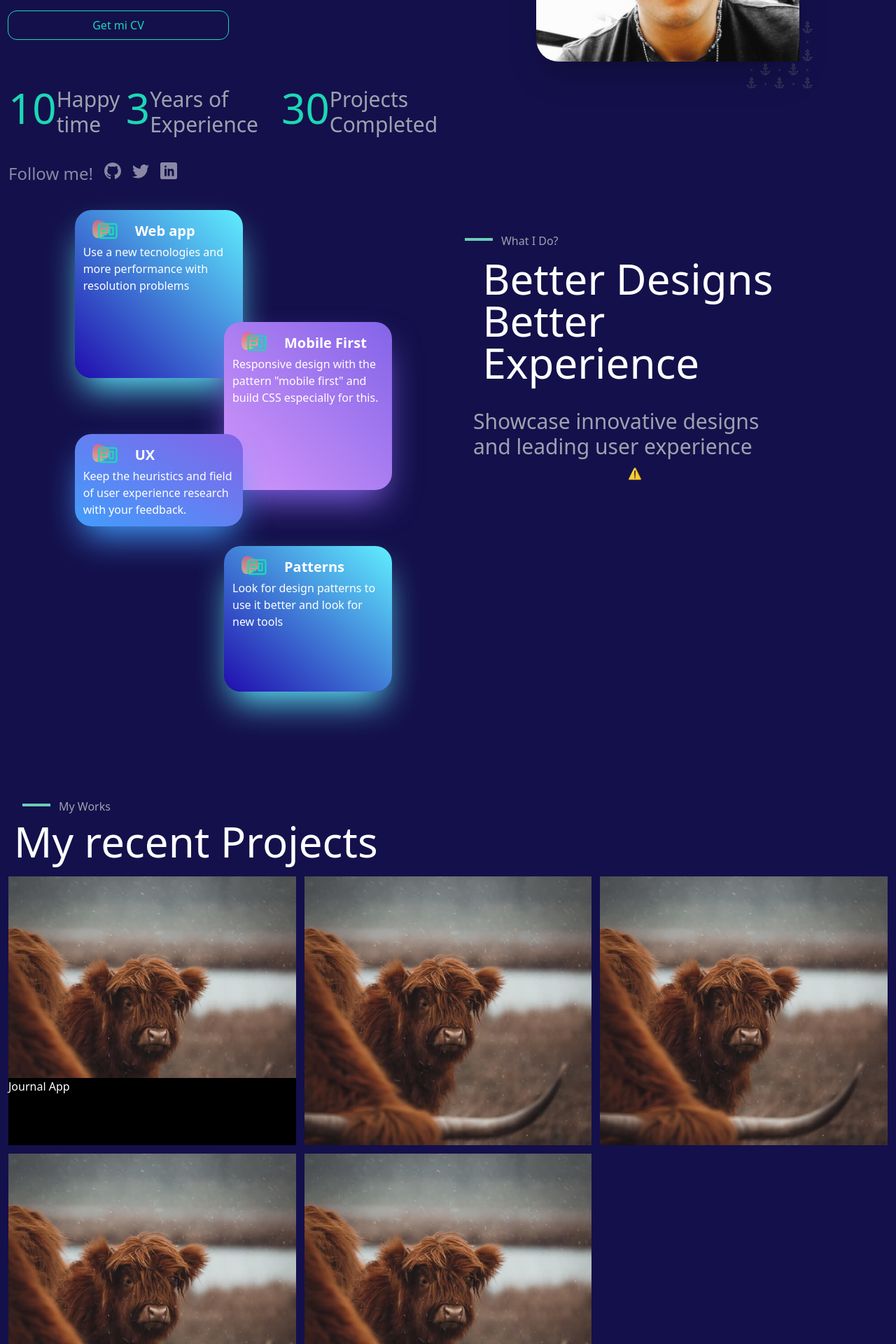
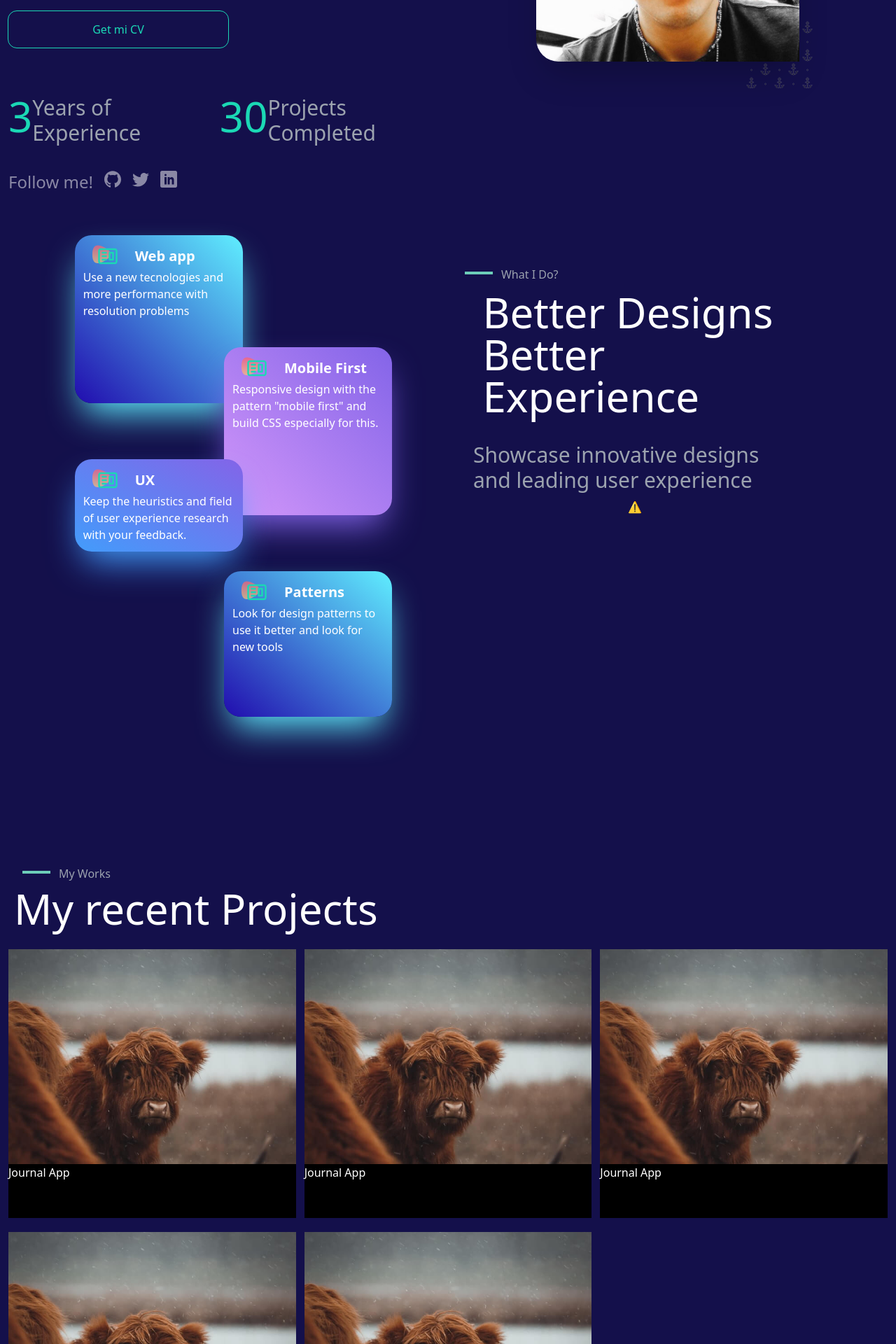
Before and after one commit to AxelTinoco/portafolio, a React (Create React App) app: page / in a window 1280 px wide. Shown: the part 500-2420 px from the top of the page at 70% size. Built offline with nearby package versions, Linux system fonts and the light colour scheme; no server answers.

Commit message:
Fix animated divs

```diff
--- a/src/App.js
+++ b/src/App.js
@@ -23,7 +23,7 @@ function App() {
     <div className="grid grid-cols-12 relative bg-[#14104b] w-screen">
 
       <Navbar />
-      <div className='col-span-12 p-3 flex flex-col h-screen md:flex-row'>
+      <div className='col-span-12 p-3 flex flex-col h-screen md:flex-row leading-9 '>
         <div className="flex w-full md:w-1/2 flex-col h-[50%] md:h-full relative z-50  ">
           <div className="mt-10">
             <p className="text-gray-400 md:text-2xl">Hello I'm</p>
@@ -43,15 +43,15 @@ function App() {
 
           </Player>
           </div>
-          <h1 className="text-white text-6xl flex md:my-10 md:text-7xl ">Christian A. Tinoco</h1>
+          <h1 className="text-white text-5xl sm:text-6xl flex md:my-10 md:text-7xl ">Christian A. Tinoco</h1>
 
           </div>
 
 
 
-          <h2 className="text-gray-400 text-3xl my-4 flex  md:my-10 md:text-5xl" >UX Designer & Frontend Developer</h2>
+          <h2 className="text-gray-400 text-3xl flex  md:my-10 md:text-5xl my-1 " >UX Designer & Frontend Developer</h2>
 
-          <button className="outline-[#1bd8b5] outline-1 outline p-2 w-1/2 rounded-xl cursor-pointer
+          <button className="outline-[#1bd8b5] outline-1 outline p-1 md:p-2 my-2 w-1/2 rounded-xl cursor-pointer
           flex justify-center md:my-8 hover:bg-[#1bd8b5] hover:bg-opacity-20 low-transition ">
             <p className="text-[#1bd8b5]">Get mi CV</p>
           </button>
@@ -61,7 +61,7 @@ function App() {
           <Social/>
         </div>
 
-          <div className="flex w-full md:w-1/2 justify-center h-full items-center relative">
+          <div className="flex w-full md:w-1/2 justify-center h-full  items-end relative md:items-center">
 
                <div className="w-[80%] md:w-[60%] relative">
                <img src={photo} className="w-full rounded-tr-[2rem] rounded-bl-[2rem] shadow-2xl z-10 relative" alt="Axel Tinoco" />
--- /dev/null
+++ b/src/components/AnimatedDiv.js
@@ -0,0 +1,40 @@
+import { useState } from 'react';
+import  {useSpring,animated,config} from 'react-spring'
+
+export const AnimatedDiv = ({id}) => {
+
+    const [mouse, setMouse] = useState(false);
+
+
+    const springHeight = useSpring({
+        from :{ height: "20%"},
+        to: {height :"50%" },
+        config:(config.wobbly),
+        reverse: !mouse
+    })
+
+    const mouseEvent = ( e ,id ) => {
+
+
+        setMouse(true)
+    }
+
+    const mouseLeave = ( e ,id ) => {
+
+        setMouse(false)
+    }
+
+  return (
+
+  <animated.div
+    className='flex w-full h-24 bg-black absolute bottom-0 z-[40]'
+    style={springHeight}
+    // ref = {boxRef}
+    id = {id}
+    onMouseEnter = {(id,e) => mouseEvent(id,e)}
+    onMouseLeave = {(id,e) => mouseLeave(id,e)}
+    >
+
+    <h2 className='text-white'>Journal App</h2>
+</animated.div>)
+};
--- a/src/components/Navbar.js
+++ b/src/components/Navbar.js
@@ -31,7 +31,7 @@ export const Navbar = () => {
                 </div>
 
 
-                <div className='w-2/3 absolute right-0 h-screen  md:w-1/3'>
+                <div className='w-2/3 absolute right-0 h-auto  md:w-1/3 '>
                 <animated.div
                     className={toogle ? 'flex h-screen absolute right-0 top-0 bg-black flex-col p-3  ' : 'flex h-screen absolute right-0 top-0 p-3 justify-center pl-14 '}
                     style={
--- a/src/components/Numbers.js
+++ b/src/components/Numbers.js
@@ -4,13 +4,7 @@ export const Numbers = () => {
 
 
 
-  const { number } = useSpring({
-    from: { number: 89 },
-    to: { number: 10 },
-    delay: 1000,
-    config: { duration: 2000 },
-  }
-  );
+
 
   const { numbertwo } = useSpring({
     from: { numbertwo: 20 },
@@ -29,15 +23,8 @@ export const Numbers = () => {
   );
 
     return (
-        <div className="flex flex-row w-full items-center space-x-2 mt-9 ">
-            <div className='flex'>
-                <animated.span className="text-[#1bd8b5] text-3xl md:text-6xl">
-                  {number.to(n => n.toFixed(0))}
-                </animated.span>
-                <div className='text-gray-400 text-xl md:text-3xl '>
-                  <h2>Happy time</h2>
-                </div>
-              </div>
+        <div className="flex sm:flex-row w-full items-center justify-around sm:space-x-2 md:mt-9  ">
+
 
               <div className='flex'>
                 <animated.span className="text-[#1bd8b5] text-3xl md:text-6xl">
--- a/src/components/sections/SectionContact.js
+++ b/src/components/sections/SectionContact.js
@@ -7,7 +7,7 @@ import line from '../../assets/svg/line.svg'
 
 export const SectionContact = () => {
     return (
-        <div className="col-span-12 h-contain md:h-[70vh] flex flex-col md:flex-row">
+        <div className="col-span-12 h-contain md:h-[70vh] flex flex-col md:flex-row-reverse">
             <div className='md:w-1/2 flex h-full flex-col w-full'>
                 <div className='w-full p-3 md:space-y-4'>
                     <h3 className="text-gray-400 flex mt-5"><span><img src={line} alt="line" className="mx-3" /></span>Contact Me!</h3>
--- a/src/components/sections/SectionTwo.js
+++ b/src/components/sections/SectionTwo.js
@@ -6,7 +6,7 @@ import { CgWebsite } from "react-icons/cg"
 
 export const SectionTwo = () => {
   return (
-    <div className="col-span-12 grid grid-cols-12 md:grid-rows-5 grid-rows-6  h-screen bg-[#14104b]">
+    <div className="col-span-12 grid grid-cols-12 md:grid-rows-5 grid-rows-6 my-9 h-screen bg-[#14104b]">
       <div className="col-span-2 col-start-2">
         <div className="flex bg-gradient-to-tr from-[#210cae] to-[#60efff] w-60 h-60 flex-col rounded-3xl p-3
               shadow-2xl shadow-[#60efff]"
@@ -26,7 +26,7 @@ export const SectionTwo = () => {
         </div>
       </div>
 
-      <div className="col-start-4 col-span-2 row-start-2">
+      <div className="md:col-start-4 md:col-span-2 row-start-2 col-start-3">
         <div className="flex bg-gradient-to-tr from-[#d397fa] to-[#8364e8] w-60 h-48 md:h-60  flex-col rounded-3xl p-3
               shadow-2xl shadow-[#8364e8]"
 
@@ -65,7 +65,7 @@ export const SectionTwo = () => {
         </div>
       </div>
 
-      <div className="col-span-2 col-start-4 row-start-4">
+      <div className="col-span-2 md:col-start-4 row-start-4 col-start-3">
         <div className="flex bg-gradient-to-tr from-[#210cae] to-[#60efff] w-60 md:h-52  flex-col rounded-3xl p-3
               shadow-2xl shadow-[#60efff]"
 
@@ -85,7 +85,7 @@ export const SectionTwo = () => {
       </div>
 
 
-      <div className="col-span-12 flex p-3 md:col-start-7 flex-col md:col-end-12">
+      <div className="col-span-12 flex p-3 md:col-start-7 flex-col md:col-end-12 my-3">
 
         <h3 className="text-gray-400 flex mt-5"><span><img src={line} alt="line" className="mx-3" /></span> What I Do?</h3>
 
--- a/src/components/sections/SectionWorks.js
+++ b/src/components/sections/SectionWorks.js
@@ -1,9 +1,12 @@
 import line from '../../assets/svg/line.svg'
 import foto from '../../assets/img/foto.jpg'
+import { AnimatedDiv } from '../AnimatedDiv';
 
 export const SectionWorks = () => {
+
+
     return (
-        <div className="col-span-12 p-3 grid grid-cols-12 h-full gap-3">
+        <div className="col-span-12 p-3 grid grid-cols-12 h-full gap-3 mt-6">
             <div className='col-span-12  p-2 h-32 flex flex-col  gap-2'>
                 <h3 className="text-gray-400 flex mt-5"><span><img src={line} alt="line" className="mx-3" /></span>My Works</h3>
                 <h2 className='text-white text-2xl md:text-6xl'>My recent Projects</h2>
@@ -14,31 +17,35 @@ export const SectionWorks = () => {
                     <img src={foto} alt="" className='w-full h-full object-cover'/>
                 </div>
 
-                <div className='flex w-full h-24 bg-black absolute bottom-0 z-20'>
-                    <h2 className='text-white'>Journal App</h2>
-                </div>
+               <AnimatedDiv id={1}/>
 
             </div>
-            <div className='col-span-12 md:col-span-4 bg-black h-96 my-4 md:m-0'>
+            <div className='col-span-12 md:col-span-4 bg-black h-96 my-4 md:m-0 relative'>
                 <div className='w-full h-full flex'>
                     <img src={foto} alt="" className='w-full h-full object-cover'/>
                 </div>
+
+                <AnimatedDiv id={2}/>
             </div>
-            <div className='col-span-12 md:col-span-4 bg-black h-96 my-4 md:m-0'>
+            <div className='col-span-12 md:col-span-4 bg-black h-96 my-4 md:m-0 relative'>
                 <div className='w-full h-full flex'>
                     <img src={foto} alt="" className='w-full h-full object-cover'/>
                 </div>
+                <AnimatedDiv id={3} />
             </div>
-            <div className='col-span-12 md:col-span-4 bg-black h-96 my-4 md:m-0'>
+            <div className='col-span-12 md:col-span-4 bg-black h-96 my-4 md:m-0 relative'>
                 <div className='w-full h-full flex'>
                     <img src={foto} alt="" className='w-full h-full object-cover'/>
                 </div>
+
+                <AnimatedDiv id={4}/>
             </div>
 
-            <div className='col-span-12 md:col-span-4 bg-black h-96 my-4 md:m-0'>
+            <div className='col-span-12 md:col-span-4 bg-black h-96 my-4 md:m-0 relative'>
                 <div className='w-full h-full flex'>
                     <img src={foto} alt="" className='w-full h-full object-cover'/>
                 </div>
+                <AnimatedDiv id={5}/>
             </div>
         </div>
 
--- a/src/index.css
+++ b/src/index.css
@@ -502,6 +502,10 @@ Ensure the default browser behavior of the `hidden` attribute.
   bottom: -10%;
 }
 
+.bottom-0 {
+  bottom: 0px;
+}
+
 .right-0 {
   right: 0px;
 }
@@ -516,94 +520,6 @@ Ensure the default browser behavior of the `hidden` attribute.
 
 .-top-3 {
   top: -0.75rem;
-}
-
-.top-16 {
-  top: 4rem;
-}
-
-.left-10 {
-  left: 2.5rem;
-}
-
-.top-14 {
-  top: 3.5rem;
-}
-
-.top-20 {
-  top: 5rem;
-}
-
-.top-\[\] {
-  top: ;
-}
-
-.top-\[4\.5\] {
-  top: 4.5;
-}
-
-.top-\[4\.5rem\] {
-  top: 4.5rem;
-}
-
-.left-12 {
-  left: 3rem;
-}
-
-.left-14 {
-  left: 3.5rem;
-}
-
-.left-8 {
-  left: 2rem;
-}
-
-.left-6 {
-  left: 1.5rem;
-}
-
-.top-32 {
-  top: 8rem;
-}
-
-.top-44 {
-  top: 11rem;
-}
-
-.top-40 {
-  top: 10rem;
-}
-
-.top-3 {
-  top: 0.75rem;
-}
-
-.top-36 {
-  top: 9rem;
-}
-
-.top-9 {
-  top: 2.25rem;
-}
-
-.top-12 {
-  top: 3rem;
-}
-
-.top-24 {
-  top: 6rem;
-}
-
-.top-28 {
-  top: 7rem;
-}
-
-.top-1 {
-  top: 0.25rem;
-}
-
-.bottom-0 {
-  bottom: 0px;
 }
 
 .z-50 {
@@ -622,12 +538,12 @@ Ensure the default browser behavior of the `hidden` attribute.
   z-index: 20;
 }
 
+.z-\[40\] {
+  z-index: 40;
+}
+
 .z-\[100\] {
   z-index: 100;
-}
-
-.z-40 {
-  z-index: 40;
 }
 
 .col-span-12 {
@@ -642,8 +558,8 @@ Ensure the default browser behavior of the `hidden` attribute.
   grid-column-start: 2;
 }
 
-.col-start-4 {
-  grid-column-start: 4;
+.col-start-3 {
+  grid-column-start: 3;
 }
 
 .row-start-2 {
@@ -658,9 +574,14 @@ Ensure the default browser behavior of the `hidden` attribute.
   grid-row-start: 4;
 }
 
-.my-4 {
-  margin-top: 1rem;
-  margin-bottom: 1rem;
+.my-1 {
+  margin-top: 0.25rem;
+  margin-bottom: 0.25rem;
+}
+
+.my-2 {
+  margin-top: 0.5rem;
+  margin-bottom: 0.5rem;
 }
 
 .my-6 {
@@ -673,17 +594,23 @@ Ensure the default browser behavior of the `hidden` attribute.
   margin-right: 0.75rem;
 }
 
-.my-2 {
-  margin-top: 0.5rem;
-  margin-bottom: 0.5rem;
+.my-9 {
+  margin-top: 2.25rem;
+  margin-bottom: 2.25rem;
+}
+
+.my-3 {
+  margin-top: 0.75rem;
+  margin-bottom: 0.75rem;
+}
+
+.my-4 {
+  margin-top: 1rem;
+  margin-bottom: 1rem;
 }
 
 .mt-10 {
   margin-top: 2.5rem;
-}
-
-.mt-9 {
-  margin-top: 2.25rem;
 }
 
 .mt-5 {
@@ -696,14 +623,6 @@ Ensure the default browser behavior of the `hidden` attribute.
 
 .ml-5 {
   margin-left: 1.25rem;
-}
-
-.ml-6 {
-  margin-left: 1.5rem;
-}
-
-.ml-20 {
-  margin-left: 5rem;
 }
 
 .flex {
@@ -766,10 +685,6 @@ Ensure the default browser behavior of the `hidden` attribute.
   height: auto;
 }
 
-.h-3\/6 {
-  height: 50%;
-}
-
 .h-32 {
   height: 8rem;
 }
@@ -778,44 +693,16 @@ Ensure the default browser behavior of the `hidden` attribute.
   height: 24rem;
 }
 
-.h-3 {
-  height: 0.75rem;
-}
-
-.h-1\/2 {
-  height: 50%;
-}
-
-.h-\[\] {
-  height: ;
-}
-
-.h-\[40\%\] {
-  height: 40%;
-}
-
-.h-\[60\%\] {
-  height: 60%;
-}
-
-.h-\[80\%\] {
-  height: 80%;
-}
-
-.h-\[90\%\] {
-  height: 90%;
-}
-
-.h-\[95\%\] {
-  height: 95%;
-}
-
 .w-screen {
   width: 100vw;
 }
 
 .w-full {
   width: 100%;
+}
+
+.w-24 {
+  width: 6rem;
 }
 
 .w-1\/2 {
@@ -828,10 +715,6 @@ Ensure the default browser behavior of the `hidden` attribute.
 
 .w-28 {
   width: 7rem;
-}
-
-.w-24 {
-  width: 6rem;
 }
 
 .w-2\/3 {
@@ -858,60 +741,8 @@ Ensure the default browser behavior of the `hidden` attribute.
   width: 50%;
 }
 
-.w-\[\] {
-  width: ;
-}
-
-.w-\[3rem\] {
-  width: 3rem;
-}
-
-.w-\[4rem\] {
-  width: 4rem;
-}
-
-.w-\[5rem\] {
-  width: 5rem;
-}
-
-.w-\[6rem\] {
-  width: 6rem;
-}
-
-.w-\[rem\] {
-  width: rem;
-}
-
-.w-\[5\.5rem\] {
-  width: 5.5rem;
-}
-
-.w-20 {
-  width: 5rem;
-}
-
-.w-2 {
-  width: 0.5rem;
-}
-
-.w-16 {
-  width: 4rem;
-}
-
 .rotate-45 {
   --tw-rotate: 45deg;
-  -webkit-transform: translate(var(--tw-translate-x), var(--tw-translate-y)) rotate(var(--tw-rotate)) skewX(var(--tw-skew-x)) skewY(var(--tw-skew-y)) scaleX(var(--tw-scale-x)) scaleY(var(--tw-scale-y));
-          transform: translate(var(--tw-translate-x), var(--tw-translate-y)) rotate(var(--tw-rotate)) skewX(var(--tw-skew-x)) skewY(var(--tw-skew-y)) scaleX(var(--tw-scale-x)) scaleY(var(--tw-scale-y));
-}
-
-.rotate-3 {
-  --tw-rotate: 3deg;
-  -webkit-transform: translate(var(--tw-translate-x), var(--tw-translate-y)) rotate(var(--tw-rotate)) skewX(var(--tw-skew-x)) skewY(var(--tw-skew-y)) scaleX(var(--tw-scale-x)) scaleY(var(--tw-scale-y));
-          transform: translate(var(--tw-translate-x), var(--tw-translate-y)) rotate(var(--tw-rotate)) skewX(var(--tw-skew-x)) skewY(var(--tw-skew-y)) scaleX(var(--tw-scale-x)) scaleY(var(--tw-scale-y));
-}
-
-.rotate-12 {
-  --tw-rotate: 12deg;
   -webkit-transform: translate(var(--tw-translate-x), var(--tw-translate-y)) rotate(var(--tw-rotate)) skewX(var(--tw-skew-x)) skewY(var(--tw-skew-y)) scaleX(var(--tw-scale-x)) scaleY(var(--tw-scale-y));
           transform: translate(var(--tw-translate-x), var(--tw-translate-y)) rotate(var(--tw-rotate)) skewX(var(--tw-skew-x)) skewY(var(--tw-skew-y)) scaleX(var(--tw-scale-x)) scaleY(var(--tw-scale-y));
 }
@@ -957,6 +788,10 @@ Ensure the default browser behavior of the `hidden` attribute.
   align-items: flex-start;
 }
 
+.items-end {
+  align-items: flex-end;
+}
+
 .items-center {
   align-items: center;
 }
@@ -969,18 +804,16 @@ Ensure the default browser behavior of the `hidden` attribute.
   justify-content: space-between;
 }
 
+.justify-around {
+  justify-content: space-around;
+}
+
 .gap-3 {
   gap: 0.75rem;
 }
 
 .gap-2 {
   gap: 0.5rem;
-}
-
-.space-x-2 > :not([hidden]) ~ :not([hidden]) {
-  --tw-space-x-reverse: 0;
-  margin-right: calc(0.5rem * var(--tw-space-x-reverse));
-  margin-left: calc(0.5rem * calc(1 - var(--tw-space-x-reverse)));
 }
 
 .space-x-4 > :not([hidden]) ~ :not([hidden]) {
@@ -999,12 +832,6 @@ Ensure the default browser behavior of the `hidden` attribute.
   --tw-space-x-reverse: 0;
   margin-right: calc(1.5rem * var(--tw-space-x-reverse));
   margin-left: calc(1.5rem * calc(1 - var(--tw-space-x-reverse)));
-}
-
-.space-x-1 > :not([hidden]) ~ :not([hidden]) {
-  --tw-space-x-reverse: 0;
-  margin-right: calc(0.25rem * var(--tw-space-x-reverse));
-  margin-left: calc(0.25rem * calc(1 - var(--tw-space-x-reverse)));
 }
 
 .self-end {
@@ -1040,38 +867,13 @@ Ensure the default browser behavior of the `hidden` attribute.
   background-color: rgb(20 16 75 / var(--tw-bg-opacity));
 }
 
-.bg-transparent {
-  background-color: transparent;
-}
-
 .bg-black {
   --tw-bg-opacity: 1;
   background-color: rgb(0 0 0 / var(--tw-bg-opacity));
 }
 
-.bg-white {
-  --tw-bg-opacity: 1;
-  background-color: rgb(255 255 255 / var(--tw-bg-opacity));
-}
-
-.bg-red-800 {
-  --tw-bg-opacity: 1;
-  background-color: rgb(153 27 27 / var(--tw-bg-opacity));
-}
-
-.bg-slate-100 {
-  --tw-bg-opacity: 1;
-  background-color: rgb(241 245 249 / var(--tw-bg-opacity));
-}
-
-.bg-slate-600 {
-  --tw-bg-opacity: 1;
-  background-color: rgb(71 85 105 / var(--tw-bg-opacity));
-}
-
-.bg-red-600 {
-  --tw-bg-opacity: 1;
-  background-color: rgb(220 38 38 / var(--tw-bg-opacity));
+.bg-transparent {
+  background-color: transparent;
 }
 
 .bg-gradient-to-r {
@@ -1135,20 +937,16 @@ Ensure the default browser behavior of the `hidden` attribute.
   padding: 0.75rem;
 }
 
-.p-2 {
-  padding: 0.5rem;
+.p-1 {
+  padding: 0.25rem;
 }
 
 .p-7 {
   padding: 1.75rem;
 }
 
-.p-5 {
-  padding: 1.25rem;
-}
-
-.p-6 {
-  padding: 1.5rem;
+.p-2 {
+  padding: 0.5rem;
 }
 
 .pl-14 {
@@ -1159,40 +957,12 @@ Ensure the default browser behavior of the `hidden` attribute.
   padding-top: 0.75rem;
 }
 
-.pl-6 {
-  padding-left: 1.5rem;
-}
-
-.pl-7 {
-  padding-left: 1.75rem;
-}
-
-.pl-20 {
-  padding-left: 5rem;
-}
-
-.pl-24 {
-  padding-left: 6rem;
-}
-
-.pl-12 {
-  padding-left: 3rem;
-}
-
-.pl-16 {
-  padding-left: 4rem;
-}
-
-.pl-10 {
-  padding-left: 2.5rem;
-}
-
 .text-left {
   text-align: left;
 }
 
-.text-6xl {
-  font-size: 3.75rem;
+.text-5xl {
+  font-size: 3rem;
   line-height: 1;
 }
 
@@ -1218,6 +988,10 @@ Ensure the default browser behavior of the `hidden` attribute.
 
 .font-extrabold {
   font-weight: 800;
+}
+
+.leading-9 {
+  line-height: 2.25rem;
 }
 
 .text-gray-400 {
@@ -1313,33 +1087,38 @@ Ensure the default browser behavior of the `hidden` attribute.
   opacity: 1;
 }
 
-@media (min-width: 768px) {
-  .md\:absolute {
-    position: absolute;
+@media (min-width: 640px) {
+  .sm\:flex-row {
+    flex-direction: row;
   }
 
-  .md\:left-0 {
-    left: 0px;
+  .sm\:space-x-2 > :not([hidden]) ~ :not([hidden]) {
+    --tw-space-x-reverse: 0;
+    margin-right: calc(0.5rem * var(--tw-space-x-reverse));
+    margin-left: calc(0.5rem * calc(1 - var(--tw-space-x-reverse)));
   }
 
-  .md\:top-16 {
-    top: 4rem;
+  .sm\:text-6xl {
+    font-size: 3.75rem;
+    line-height: 1;
   }
+}
 
-  .md\:top-10 {
-    top: 2.5rem;
-  }
-
-  .md\:top-24 {
-    top: 6rem;
-  }
-
+@media (min-width: 768px) {
   .md\:z-50 {
     z-index: 50;
   }
 
+  .md\:col-span-2 {
+    grid-column: span 2 / span 2;
+  }
+
   .md\:col-span-4 {
     grid-column: span 4 / span 4;
+  }
+
+  .md\:col-start-4 {
+    grid-column-start: 4;
   }
 
   .md\:col-start-7 {
@@ -1362,6 +1141,10 @@ Ensure the default browser behavior of the `hidden` attribute.
   .md\:my-8 {
     margin-top: 2rem;
     margin-bottom: 2rem;
+  }
+
+  .md\:mt-9 {
+    margin-top: 2.25rem;
   }
 
   .md\:flex {
@@ -1394,14 +1177,6 @@ Ensure the default browser behavior of the `hidden` attribute.
 
   .md\:h-52 {
     height: 13rem;
-  }
-
-  .md\:h-\[\] {
-    height: ;
-  }
-
-  .md\:h-\[50vh\] {
-    height: 50vh;
   }
 
   .md\:w-1\/2 {
@@ -1440,27 +1215,16 @@ Ensure the default browser behavior of the `hidden` attribute.
     width: 100%;
   }
 
-  .md\:w-\[6rem\] {
-    width: 6rem;
-  }
-
-  .md\:rotate-12 {
-    --tw-rotate: 12deg;
-    -webkit-transform: translate(var(--tw-translate-x), var(--tw-translate-y)) rotate(var(--tw-rotate)) skewX(var(--tw-skew-x)) skewY(var(--tw-skew-y)) scaleX(var(--tw-scale-x)) scaleY(var(--tw-scale-y));
-            transform: translate(var(--tw-translate-x), var(--tw-translate-y)) rotate(var(--tw-rotate)) skewX(var(--tw-skew-x)) skewY(var(--tw-skew-y)) scaleX(var(--tw-scale-x)) scaleY(var(--tw-scale-y));
-  }
-
-  .md\:transform {
-    -webkit-transform: translate(var(--tw-translate-x), var(--tw-translate-y)) rotate(var(--tw-rotate)) skewX(var(--tw-skew-x)) skewY(var(--tw-skew-y)) scaleX(var(--tw-scale-x)) scaleY(var(--tw-scale-y));
-            transform: translate(var(--tw-translate-x), var(--tw-translate-y)) rotate(var(--tw-rotate)) skewX(var(--tw-skew-x)) skewY(var(--tw-skew-y)) scaleX(var(--tw-scale-x)) scaleY(var(--tw-scale-y));
-  }
-
   .md\:grid-rows-5 {
     grid-template-rows: repeat(5, minmax(0, 1fr));
   }
 
   .md\:flex-row {
     flex-direction: row;
+  }
+
+  .md\:flex-row-reverse {
+    flex-direction: row-reverse;
   }
 
   .md\:flex-col {
@@ -1487,33 +1251,12 @@ Ensure the default browser behavior of the `hidden` attribute.
     margin-left: calc(0.75rem * calc(1 - var(--tw-space-x-reverse)));
   }
 
-  .md\:bg-white {
-    --tw-bg-opacity: 1;
-    background-color: rgb(255 255 255 / var(--tw-bg-opacity));
-  }
-
-  .md\:p-3 {
-    padding: 0.75rem;
+  .md\:p-2 {
+    padding: 0.5rem;
   }
 
   .md\:p-6 {
     padding: 1.5rem;
-  }
-
-  .md\:pl-0 {
-    padding-left: 0px;
-  }
-
-  .md\:pl-12 {
-    padding-left: 3rem;
-  }
-
-  .md\:pl-16 {
-    padding-left: 4rem;
-  }
-
-  .md\:pl-20 {
-    padding-left: 5rem;
   }
 
   .md\:text-2xl {
```
